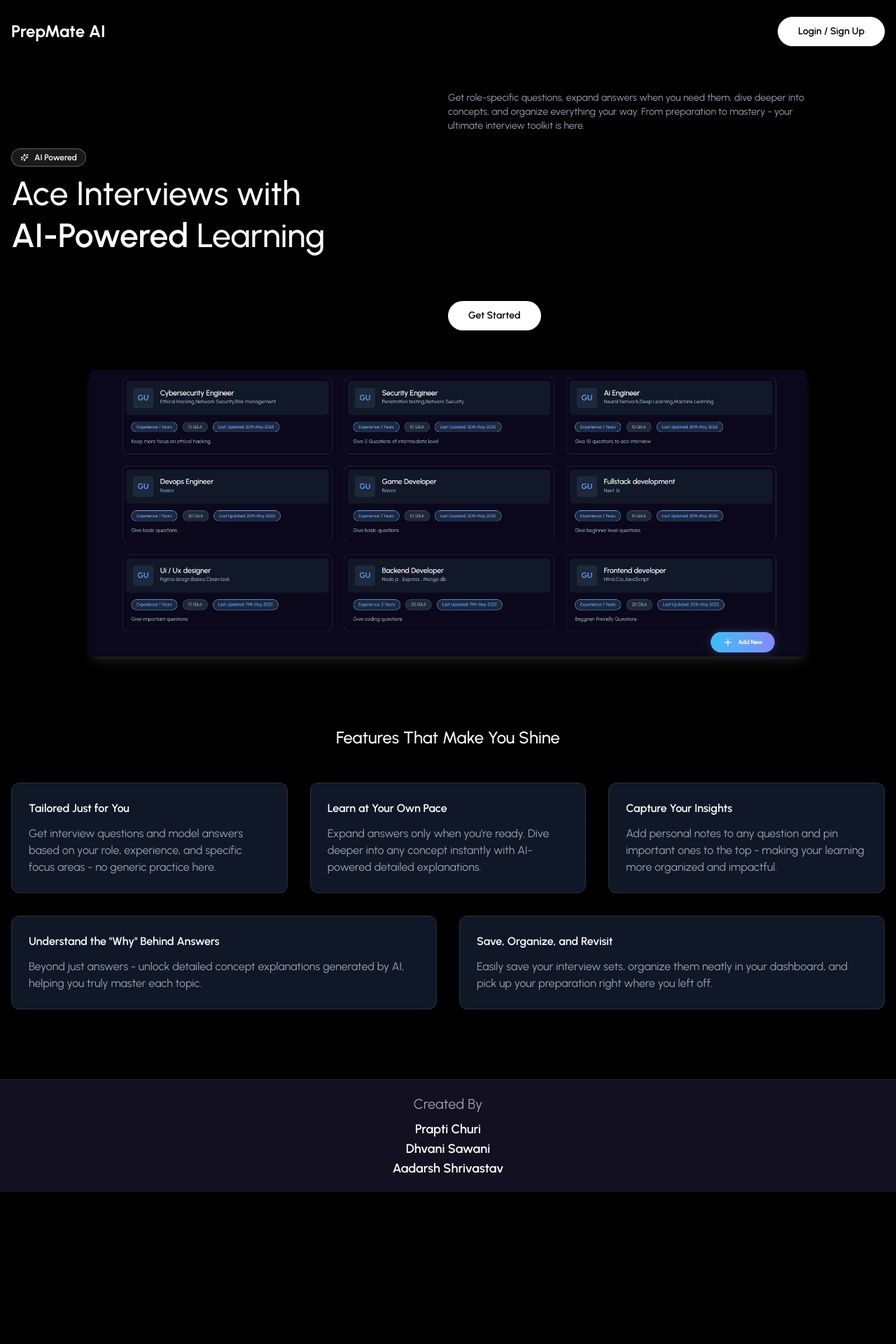
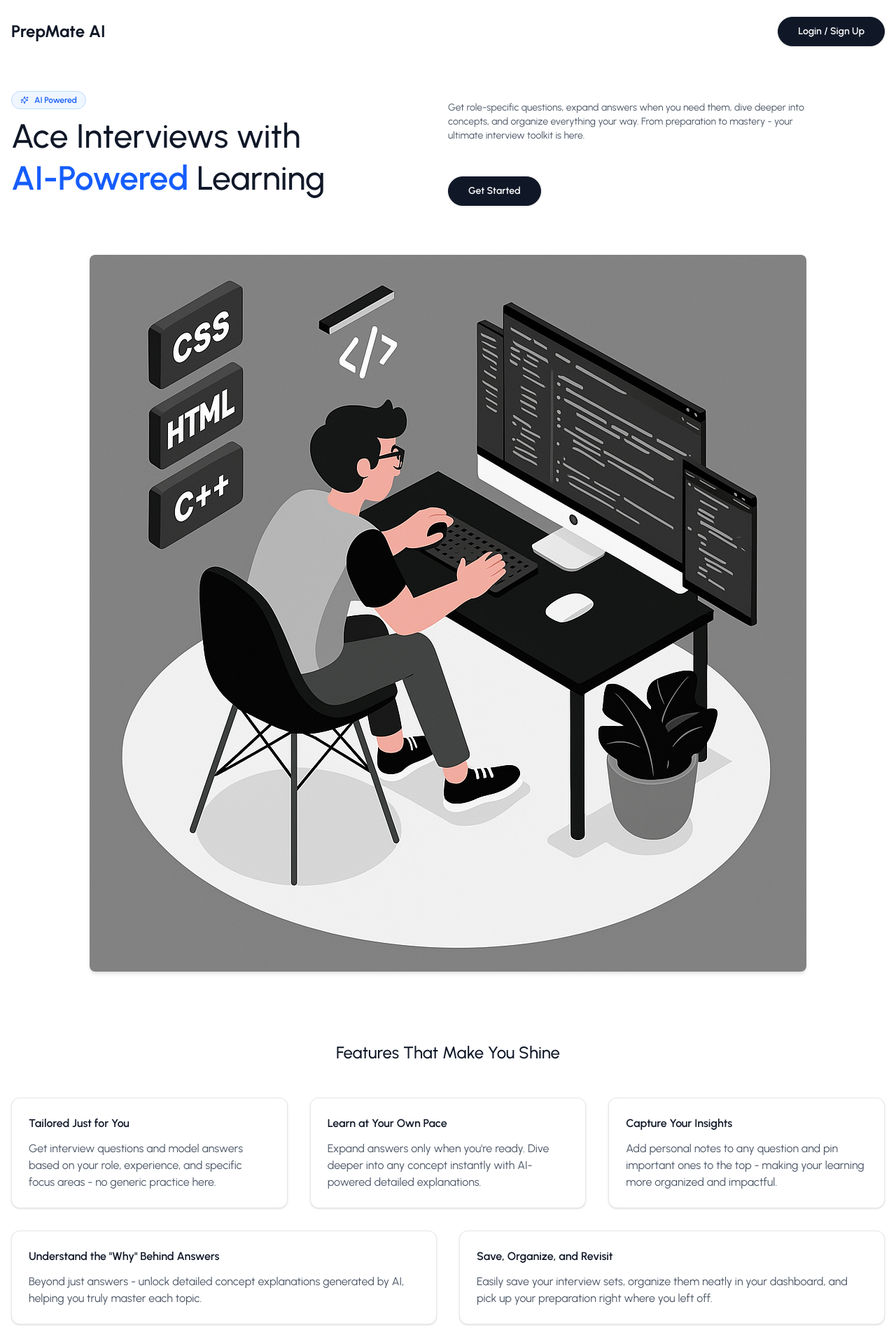
Before and after one commit to Aadarsh-max/PrepMateAI, a React (Vite) app: page / in a window 1280 px wide. Shown: the top 1920 px of the page at 70% size. Before the commit the page ends 1703 px from the top, so only its background shows below. Built offline with nearby package versions, Linux system fonts and the light colour scheme.

Commit message:
last  commit

```diff
--- a/src/pages/Auth/Login.jsx
+++ b/src/pages/Auth/Login.jsx
@@ -58,10 +58,10 @@ const Login = ({ setCurrentPage }) => {
   return (
   <div
     className="w-full md:w-[45vw] max-w-md p-7 flex flex-col justify-center
-               bg-black rounded-lg shadow-md mx-auto my-16 border border-white"
+               bg-white rounded-xl shadow-md mx-auto my-16 border border-gray-200"
   >
-      <h3 className="text-lg font-semibold text-white">Welcome Back</h3>
-      <p className="text-xs text-gray-400 mt-1 mb-6">
+    <h3 className="text-lg font-semibold text-gray-900">Welcome Back</h3>
+    <p className="text-xs text-gray-600 mt-1 mb-6">
       Please enter your details to log in
     </p>
 
@@ -72,7 +72,7 @@ const Login = ({ setCurrentPage }) => {
         label="Email Address"
         placeholder="john@example.com"
         type="text"
-          className="text-white placeholder-gray-500 bg-black border border-gray-600 rounded-md px-3 py-2 mb-4"
+        className="text-gray-900 placeholder-gray-400 bg-white border border-gray-300 rounded-md px-3 py-2 mb-4 focus:outline-none focus:ring-2 focus:ring-blue-100"
         disabled={isLoading}
       />
 
@@ -82,7 +82,7 @@ const Login = ({ setCurrentPage }) => {
         label="Password"
         placeholder="Min 8 Characters"
         type="password"
-          className="text-white placeholder-gray-500 bg-black border border-gray-600 rounded-md px-3 py-2 mb-4"
+        className="text-gray-900 placeholder-gray-400 bg-white border border-gray-300 rounded-md px-3 py-2 mb-4 focus:outline-none focus:ring-2 focus:ring-blue-100"
         disabled={isLoading}
       />
 
@@ -91,12 +91,12 @@ const Login = ({ setCurrentPage }) => {
       <button
         type="submit"
         disabled={isLoading}
-          className="w-full py-2 mt-2 font-semibold rounded-md bg-white text-black hover:bg-gray-200 transition cursor-pointer disabled:opacity-50 disabled:cursor-not-allowed flex items-center justify-center"
+        className="w-full py-2 mt-2 font-semibold rounded-md bg-black text-white hover:bg-gray-800 transition cursor-pointer disabled:opacity-50 disabled:cursor-not-allowed flex items-center justify-center"
       >
         {isLoading ? (
           <>
             <svg
-                className="animate-spin -ml-1 mr-3 h-5 w-5 text-black"
+              className="animate-spin -ml-1 mr-3 h-5 w-5 text-white"
               xmlns="http://www.w3.org/2000/svg"
               fill="none"
               viewBox="0 0 24 24"
@@ -122,10 +122,10 @@ const Login = ({ setCurrentPage }) => {
         )}
       </button>
 
-        <p className="text-sm text-gray-400 mt-3">
+      <p className="text-sm text-gray-600 mt-3">
         Don't have an account?{" "}
         <button
-            className="font-medium underline cursor-pointer text-white hover:text-gray-200 transition disabled:opacity-50 disabled:cursor-not-allowed"
+          className="font-medium underline cursor-pointer text-gray-800 hover:text-black transition disabled:opacity-50 disabled:cursor-not-allowed"
           onClick={() => setCurrentPage("signup")}
           type="button"
           disabled={isLoading}
@@ -136,6 +136,7 @@ const Login = ({ setCurrentPage }) => {
     </form>
   </div>
 );
+
 };
 
 export default Login;
--- a/src/pages/LandingPage.jsx
+++ b/src/pages/LandingPage.jsx
@@ -26,19 +26,19 @@ const LandingPage = () => {
   };
  return (
   <>
-      <div className="w-full min-h-full bg-black text-white relative">
-        <div className="w-[500px] bg-white/5 blur-[65px] absolute top-0 left-0" />
+    <div className="w-full min-h-full bg-white text-gray-900 relative">
+      <div className="w-[500px] bg-blue-100/40 blur-[65px] absolute top-0 left-0" />
 
       <div className="container mx-auto px-4 pt-6 pb-[200px] relative z-10">
         {/* Header */}
         <header className="flex justify-between items-center mb-16">
-            <div className="text-2xl font-bold text-white">PrepMate AI</div>
+          <div className="text-2xl font-bold text-gray-900">PrepMate AI</div>
           {user ? (
             <ProfileInfoCard />
           ) : (
             <button
-                className="bg-white text-black text-sm font-semibold px-7 py-2.5 rounded-full border border-white
-                         hover:bg-black hover:text-white transition-colors cursor-pointer shadow-sm"
+              className="bg-gray-900 text-white text-sm font-semibold px-7 py-2.5 rounded-full border border-gray-900
+                       hover:bg-white hover:text-gray-900 transition-colors cursor-pointer shadow-sm"
               onClick={() => setOpenAuthModal(true)}
             >
               Login / Sign Up
@@ -50,15 +50,15 @@ const LandingPage = () => {
         <div className="flex flex-col md:flex-row items-center">
           <div className="w-full md:w-1/2 pr-4 mb-8 md:mb-0">
             <div className="flex items-center justify-left mb-2">
-                <div className="flex items-center gap-2 text-xs font-semibold bg-white/10 text-white px-3 py-1 rounded-full border border-white/30">
+              <div className="flex items-center gap-2 text-xs font-semibold bg-blue-50 text-blue-600 px-3 py-1 rounded-full border border-blue-200">
                 <LuSparkles />
                 AI Powered
               </div>
             </div>
 
-              <h1 className="text-5xl font-medium mb-6 leading-tight text-white">
+            <h1 className="text-5xl font-medium mb-6 leading-tight text-gray-900">
               Ace Interviews with <br />
-                <span className="text-white font-semibold">
+              <span className="text-blue-600 font-semibold">
                 AI-Powered
               </span>{" "}
               Learning
@@ -66,7 +66,7 @@ const LandingPage = () => {
           </div>
 
           <div className="w-full md:w-1/2">
-              <p className="text-sm text-gray-400 mr-0 md:mr-20 mb-60">
+            <p className="text-sm text-gray-600 mr-0 md:mr-20 mb-12">
               Get role-specific questions, expand answers when you need them,
               dive deeper into concepts, and organize everything your way.
               From preparation to mastery - your ultimate interview toolkit is
@@ -74,8 +74,8 @@ const LandingPage = () => {
             </p>
 
             <button
-                className="bg-white text-black text-sm font-semibold px-7 py-2.5 rounded-full border border-white/30
-                         hover:bg-black hover:text-white transition-colors cursor-pointer shadow-sm"
+              className="bg-gray-900 text-white text-sm font-semibold px-7 py-2.5 rounded-full border border-gray-900
+                       hover:bg-white hover:text-gray-900 transition-colors cursor-pointer shadow-sm"
               onClick={handleCTA}
             >
               Get Started
@@ -85,19 +85,19 @@ const LandingPage = () => {
       </div>
     </div>
 
-      <div className="w-full min-h-full relative z-10 bg-black">
+    <div className="w-full min-h-full relative z-10 bg-white">
       <section className="flex items-center justify-center -mt-36">
         <img
           src={IMG}
           alt="Hero_img"
-            className="w-[80vw] rounded-lg shadow-lg shadow-white/10"
+          className="w-[80vw] rounded-lg shadow-md"
         />
       </section>
 
-        <div className="w-full min-h-full mt-10 bg-black">
+      <div className="w-full min-h-full mt-10 bg-white">
         <div className="container mx-auto px-4 pt-10 pb-20">
           <section className="mt-5">
-              <h2 className="text-2xl font-medium text-center mb-12 text-white">
+            <h2 className="text-2xl font-medium text-center mb-12 text-gray-900">
               Features That Make You Shine
             </h2>
 
@@ -107,13 +107,12 @@ const LandingPage = () => {
                 {APP_FEATURES.slice(0, 3).map((feature) => (
                   <div
                     key={feature.id}
-                      className="bg-gray-900 p-6 rounded-xl shadow-xs hover:shadow-md hover:shadow-white/20
-                               transition border border-white/10 text-white"
+                    className="bg-white p-6 rounded-xl shadow-sm hover:shadow-md transition border border-gray-200"
                   >
-                      <h3 className="text-base font-semibold mb-3 text-white">
+                    <h3 className="text-base font-semibold mb-3 text-gray-900">
                       {feature.title}
                     </h3>
-                      <p className="text-gray-400">{feature.description}</p>
+                    <p className="text-gray-600">{feature.description}</p>
                   </div>
                 ))}
               </div>
@@ -123,13 +122,12 @@ const LandingPage = () => {
                 {APP_FEATURES.slice(3).map((feature) => (
                   <div
                     key={feature.id}
-                      className="bg-gray-900 p-6 rounded-xl shadow-xs hover:shadow-md hover:shadow-white/20
-                               transition border border-white/10 text-white"
+                    className="bg-white p-6 rounded-xl shadow-sm hover:shadow-md transition border border-gray-200"
                   >
-                      <h3 className="text-base font-semibold mb-3 text-white">
+                    <h3 className="text-base font-semibold mb-3 text-gray-900">
                       {feature.title}
                     </h3>
-                      <p className="text-gray-400">{feature.description}</p>
+                    <p className="text-gray-600">{feature.description}</p>
                   </div>
                 ))}
               </div>
@@ -138,11 +136,11 @@ const LandingPage = () => {
         </div>
       </div>
 
-        <div className="text-lg bg-[#121021] text-center p-5 mt-5 border-t border-white/10">
-          <p className="text-gray-400 mb-2 text-xl">Created By</p>
-          <p className="font-semibold text-white text-lg">Prapti Churi</p>
-          <p className="font-semibold text-white text-lg">Dhvani Sawani</p>
-          <p className="font-semibold text-white text-lg">Aadarsh Shrivastav</p>
+      <div className="text-lg bg-gray-50 text-center p-5 mt-5 border-t border-gray-200">
+        <p className="text-gray-500 mb-2 text-xl">Created By</p>
+        <p className="font-semibold text-gray-800 text-lg">Prapti Churi</p>
+        <p className="font-semibold text-gray-800 text-lg">Dhvani Sawani</p>
+        <p className="font-semibold text-gray-800 text-lg">Aadarsh Shrivastav</p>
       </div>
     </div>
 
@@ -156,7 +154,6 @@ const LandingPage = () => {
     >
       <div>
         {currentPage === "login" && <Login setCurrentPage={setCurrentPage} />}
-
         {currentPage === "signup" && (
           <SignUp setCurrentPage={setCurrentPage} />
         )}
@@ -164,6 +161,7 @@ const LandingPage = () => {
     </Modal>
   </>
 );
+
 };
 
 export default LandingPage;
```
Also changed, not shown: src/pages/Auth/SignUp.jsx (+30 -13 lines), src/pages/InterviewPrep/components/AIResponsePreview.jsx (+35 -27 lines), src/assets/img1.png. Lines whose indentation alone changed are shown as unchanged.
